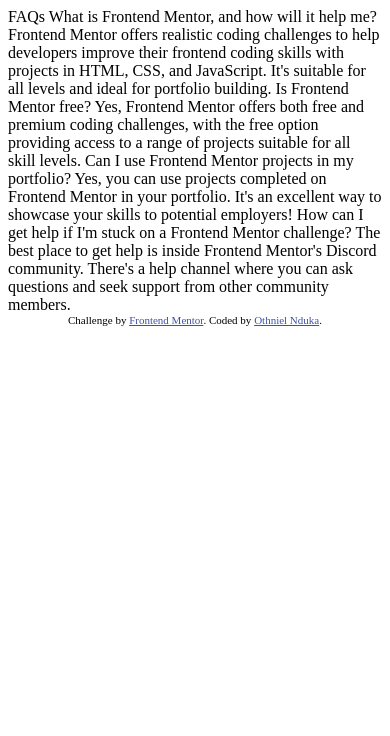
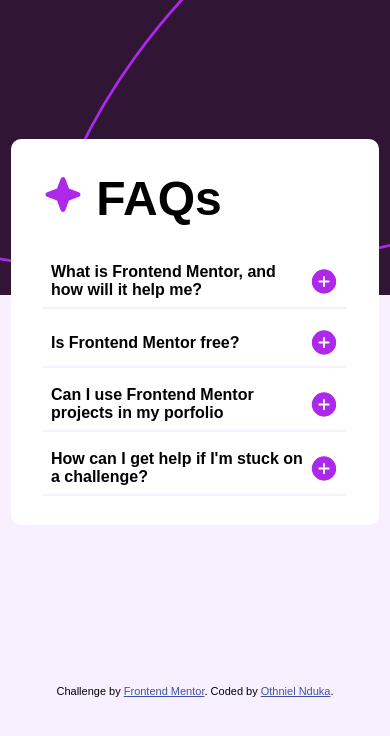
Before and after one commit to Othniel-Nduka/Frontendmentor-Accordion-task, a plain HTML site: page index.html in a window 390 px wide. Drawn offline with Linux system fonts and the light colour scheme.

Commit message:
3rd commit message. Good luck to me

```diff
--- /dev/null
+++ b/app.js
@@ -0,0 +1,51 @@
+
+// let indexes = [1, 2, 3, 4, 5, 6, 7, 8, 9, 10];
+
+
+// for (let index in indexes){
+//     console.log(Number(index + 1));
+// }
+
+
+
+// let index = 0;
+
+let accbx = document.querySelectorAll(".accordion-box");
+let acclabel = document.querySelectorAll(".acc-label");
+let min_svg = document.querySelectorAll(".minus");
+let acctext = document.querySelectorAll(".acc-text");
+
+
+
+
+
+accbx.forEach(label => {
+    label.addEventListener("click", () => {
+        // console.log("God is good");
+        label.classList.toggle("change");
+    })
+
+    acctext.forEach(item => {
+        item.addEventListener('mouseout', () => {
+            item.addEventListener("mouseout", () => {
+                label.classList.remove("change");
+            })
+        })
+    })
+})
+
+
+acclabel.forEach(label => {
+    label.addEventListener("click", () => {
+        // console.log("Hallelujah");
+        label.classList.toggle("change");
+    })
+
+    acctext.forEach(item => {
+        item.addEventListener('mouseout', () => {
+            item.addEventListener("mouseout", () => {
+                label.classList.remove("change");
+            })
+        })
+    })
+})
--- a/index.html
+++ b/index.html
@@ -5,7 +5,7 @@
   <meta name="viewport" content="width=device-width, initial-scale=1.0"> <!-- displays site properly based on user's device -->
 
   <link rel="icon" type="image/png" sizes="32x32" href="./assets/images/favicon-32x32.png">
-
+  <link rel="stylesheet" href="style.css">
   <title>Frontend Mentor | FAQ accordion</title>
 
   <!-- Feel free to remove these styles or customise in your own stylesheet 👍 -->
@@ -16,33 +16,66 @@
 </head>
 <body>
 
-  FAQs
+  <div class="accordion-bg">
+    <img src="./assets/images/background-pattern-desktop.svg" alt="background image">
+  </div>
 
-  What is Frontend Mentor, and how will it help me?
+  <div class="accordion-container">
+    <h1 class="head"> <img src="./assets/images/icon-star.svg" alt="star svg"> FAQs</h1>
+    <div class="acc-boxes">
+      <div class="accordion-box">
+        <button class="acc-label">What is Frontend Mentor, and how will it help me?
+          <img src="./assets/images/icon-minus.svg"  class="minus" alt="reduce size">
+          <img src="./assets/images/icon-plus.svg" class="plus" alt="decrease size">
+        </button>
+        <p class="acc-text">
+          Frontend Mentor offers realistic coding challenges to help developers to improve their frontend
+          coding skills with projects in HTML, CSS, and Javascript. It's suitable for levels and ideal for
+          portfolio building.
+        </p>
+      </div>
 
-  Frontend Mentor offers realistic coding challenges to help developers improve their
-  frontend coding skills with projects in HTML, CSS, and JavaScript. It's suitable for
-  all levels and ideal for portfolio building.
+      <div class="accordion-box">
+        <button class="acc-label">Is Frontend Mentor free?
+          <img src="./assets/images/icon-plus.svg"  class="plus" alt="increase size">
+          <img src="./assets/images/icon-minus.svg" class="minus" alt="decrease size">
+        </button>
+        <p class="acc-text">
+          Lorem ipsum dolor sit amet consectetur adipisicing elit. At incidunt
+          laudantium ab perferendis deserunt facere quam sit maiores, minus eius.
+        </p>
+      </div>
 
-  Is Frontend Mentor free?
+      <div class="accordion-box">
+        <button class="acc-label">Can I use Frontend Mentor projects in my porfolio
+          <img src="./assets/images/icon-plus.svg" class="plus" alt="increase size">
+          <img src="./assets/images/icon-minus.svg" class="minus" alt="decrease size">
+        </button>
+        <p class="acc-text">
+          Lorem ipsum dolor sit amet consectetur adipisicing elit.
+          Est, quas! Voluptatem, voluptate dignissimos, numquam minus.
+        </p>
+      </div>
 
-  Yes, Frontend Mentor offers both free and premium coding challenges, with the free
-  option providing access to a range of projects suitable for all skill levels.
-
-  Can I use Frontend Mentor projects in my portfolio?
-
-  Yes, you can use projects completed on Frontend Mentor in your portfolio. It's an excellent
-  way to showcase your skills to potential employers!
-
-  How can I get help if I'm stuck on a Frontend Mentor challenge?
-
-  The best place to get help is inside Frontend Mentor's Discord community. There's a help
-  channel where you can ask questions and seek support from other community members.
-
+      <div class="accordion-box">
+        <button class="acc-label">How can I get help if I'm stuck on a challenge?
+          <img src="./assets/images/icon-plus.svg" class="plus" alt="increase size">
+          <img src="./assets/images/icon-minus.svg" class="minus" alt="decrease size">
+        </button>
+        <p class="acc-text">
+          Frontend Mentor offers realistic coding challenges to help developers to improve their frontend
+          coding skills with projects in HTML, CSS, and Javascript. It's suitable for levels and ideal for
+          portfolio building.
+        </p>
+      </div>
+    </div>
+  </div>
 
   <div class="attribution">
     Challenge by <a href="https://www.frontendmentor.io?ref=challenge" rel="noopener" target="_blank">Frontend Mentor</a>.
     Coded by <a href="#">Othniel Nduka</a>.
   </div>
+
+  <script src="./app.js"></script>
 </body>
 </html>
--- /dev/null
+++ b/style.css
@@ -0,0 +1,175 @@
+:root{
+    --White: hsl(0, 0%, 100%);
+    --Light-pink: hsl(275, 100%, 97%);
+    --Grayish-purple: hsl(292, 16%, 49%);
+    --Dark-purple: hsl(292, 42%, 14%);
+}
+
+*{
+    margin: 0;
+    padding: 0;
+    box-sizing: border-box;
+    font-family: "Work Sans", sans-serif;
+}
+
+body{
+    width: 100%;
+    max-height: 100vh;
+    background-color: var(--Light-pink);
+}
+
+.accordion-bg img{
+    width: 100%;
+    height: 35vh;
+    object-fit: cover;
+    z-index: -10;
+}
+
+
+.accordion-container{
+    position: relative;
+    top: -10rem;
+    width: 33rem;
+    height: auto;
+    max-height: 29rem;
+    display: flex;
+    flex-direction: column;
+    align-items: center;
+    padding: 1.5rem 2rem;
+    margin: 0 auto;
+    background-color: var(--White);
+    border-radius: 20px;
+    transition: all 0.5s;
+}
+
+.accordion-contianer .acc-boxes .accordion-box .acc-label.change{
+    padding: 0.5rem;
+    margin: 0;
+    transition: all 0.5s;
+}
+
+.accordion-container .acc-boxes{
+    position: relative;
+    display: flex;
+    flex-direction: column;
+    justify-content: space-between;
+}
+
+.accordion-container .head{
+    align-self: flex-start;
+    font-size: 3rem;
+    font-weight: 700;
+    margin: 0.5rem 0rem 1.5rem 0rem;
+    padding: auto;
+    font-family: "Work Sans", sans-serif;
+}
+
+.accordion-box{
+    height: auto;
+    padding: 0.5rem;
+    margin: 0.5rem;
+    border-bottom: 2px solid var(--Light-pink);
+}
+
+
+
+.accordion-container .acc-boxes .accordion-box .acc-label.change{
+    height: auto;
+}
+
+.accordion-container .accordion-box .acc-label{
+    position: relative;
+    top: 0;
+    width: 100%;
+    display: flex;
+    align-items: center;
+    justify-content: space-between;
+    border: none;
+    background: none;
+    outline: none;
+    padding: none;
+    font-size: 16px;
+    font-weight: 600;
+    font-family: "Work Sans", sans-serif;
+    transition: all 2s;
+}
+
+
+
+.accordion-container .accordion-box .acc-label.change{
+    margin: 0;
+    padding: 0;
+}
+
+.accordion-container .acc-label .minus{
+    display: none;
+    transition: all 0.1s;
+}
+
+.accordion-container .acc-label.change .minus{
+    display: block;
+    transition: all 0.1s;
+}
+
+.accordion-container .acc-label.change .plus{
+    display: none;
+    transition: all 0.1s;
+}
+
+.accordion-container .accordion-box .acc-label:hover, .accordion-container .accordion-box .acc-label.acc-label.change{
+    color: hsl(291, 90%, 44%);
+    transition: color 0.1s;
+}
+
+.accordion-container .accordion-box .acc-text{
+    position: relative;
+    top: -100px;
+    display: none;
+    width: 100%;
+    font-size: 16px;
+    font-weight: 400;
+    color: var(--Grayish-purple);
+    word-spacing: 1px;
+    transition: all 0.1s;
+}
+
+.accordion-box.change .acc-text{
+    top: 0px;
+    display: block;
+    z-index: 100;
+    transition: all 1.5s;
+}
+
+
+/* Responsive Design */
+
+@media (max-width: 400px) {
+    body{
+        overflow-x: hidden;
+    }
+    .accordion-bg img{
+        width: 100%;
+        background-image: url("./design/mobile-design.jpg");
+        background-size: cover;
+        background-repeat: no-repeat;
+        background-position: center;
+    }
+
+    .accordion-container{
+        width: 23rem;
+        height: auto;
+        max-height: 35rem;
+        margin: 0 auto;
+        border-radius: 10px;
+    }
+
+    .accordion-container .acc-boxes .accordion-box{
+        width: 100%;
+        margin: 5px auto;
+    }
+
+    .accordion-container .acc-boxes .accordion-box .acc-label{
+        text-align: left;
+    }
+
+}
```
Also changed, not shown: design/My_Screenshot/screenshot1.png (added), design/My_Screenshot/screenshot2.png (added), design/My_Screenshot/screenshot3.png (added), design/My_Screenshot/screenshot4.png (added), design/My_Screenshot/screenshot5.png (added), 1 other file.
